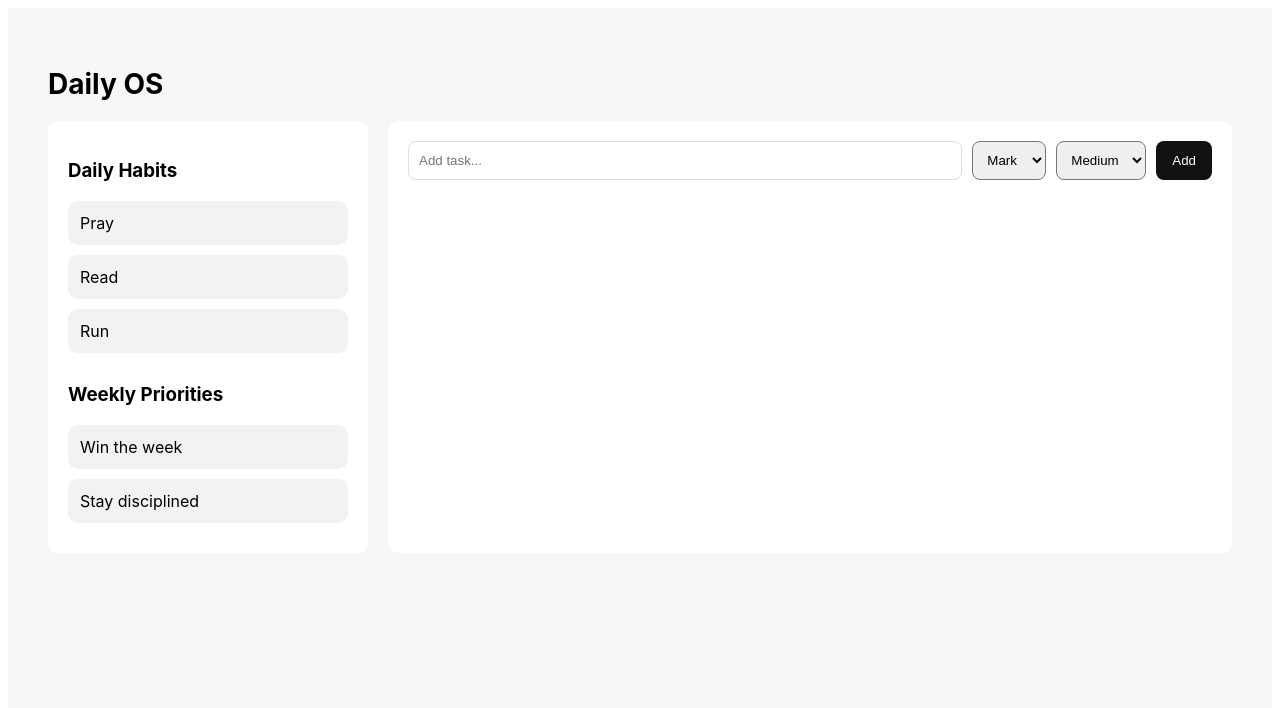
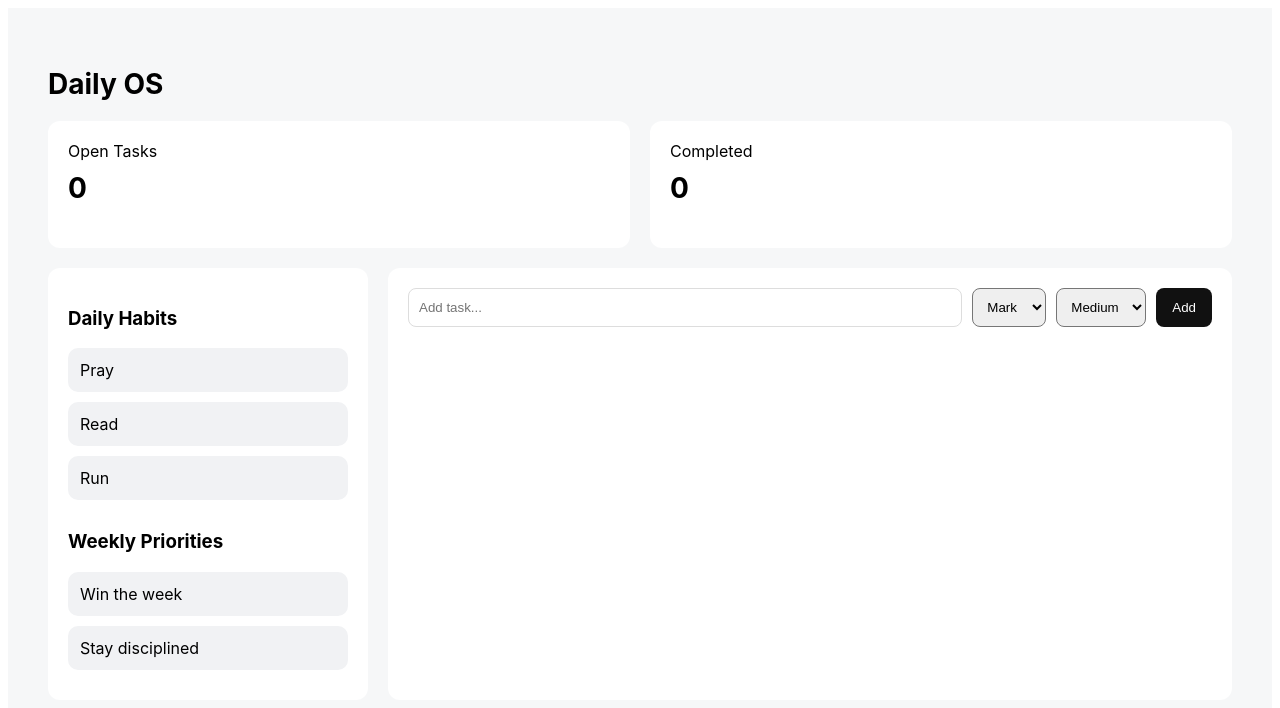
Before and after one commit to nikitaline-code/nl-operating-system, a Next.js app: page /tasks in a window 1280 px wide. Shown: the top 708 px of the page. Built offline with nearby package versions, Linux system fonts and the light colour scheme.

Commit message:
Update tasks.js

```diff
--- a/pages/tasks.js
+++ b/pages/tasks.js
@@ -12,7 +12,7 @@ export default function Tasks() {
     { name: "Run", done: false },
   ]);
 
-  const [weekly, setWeekly] = useState([
+  const [weekly] = useState([
     "Win the week",
     "Stay disciplined",
   ]);
@@ -59,16 +59,33 @@ export default function Tasks() {
     setHabits(updated);
   };
 
+  const openCount = tasks.filter((t) => !t.done).length;
+  const completedCount = tasks.filter((t) => t.done).length;
+
   return (
     <div style={styles.page}>
       {/* HEADER */}
       <h1 style={styles.title}>Daily OS</h1>
 
+      {/* STATS */}
+      <div style={styles.statsRow}>
+        <div style={styles.statCard}>
+          <span>Open Tasks</span>
+          <h2 style={styles.statNumber}>{openCount}</h2>
+        </div>
+
+        <div style={styles.statCard}>
+          <span>Completed</span>
+          <h2 style={styles.statNumber}>{completedCount}</h2>
+        </div>
+      </div>
+
       {/* MAIN */}
       <div style={styles.main}>
-        {/* LEFT PANEL */}
+        {/* LEFT */}
         <div style={styles.left}>
           <h3>Daily Habits</h3>
+
           {habits.map((h, i) => (
             <div
               key={i}
@@ -83,6 +100,7 @@ export default function Tasks() {
           ))}
 
           <h3 style={{ marginTop: 30 }}>Weekly Priorities</h3>
+
           {weekly.map((w, i) => (
             <div key={i} style={styles.habit}>
               {w}
@@ -90,7 +108,7 @@ export default function Tasks() {
           ))}
         </div>
 
-        {/* RIGHT PANEL */}
+        {/* RIGHT */}
         <div style={styles.right}>
           {/* INPUT */}
           <div style={styles.inputRow}>
@@ -134,7 +152,7 @@ export default function Tasks() {
                 opacity: t.done ? 0.5 : 1,
               }}
             >
-              {/* LEFT SIDE */}
+              {/* TEXT */}
               <div onClick={() => toggleTask(i)} style={{ flex: 1 }}>
                 {t.text}
               </div>
@@ -154,7 +172,7 @@ export default function Tasks() {
                 {t.priority}
               </span>
 
-              {/* PERSON TAG */}
+              {/* PERSON */}
               <span style={styles.person}>{t.person}</span>
 
               {/* REORDER */}
@@ -170,7 +188,7 @@ export default function Tasks() {
   );
 }
 
-/* ---------------- STYLES ---------------- */
+/* ---------- STYLES ---------- */
 
 const styles = {
   page: {
@@ -183,6 +201,24 @@ const styles = {
   title: {
     fontSize: 28,
     marginBottom: 20,
+  },
+
+  statsRow: {
+    display: "flex",
+    gap: 20,
+    marginBottom: 20,
+  },
+
+  statCard: {
+    background: "#fff",
+    padding: 20,
+    borderRadius: 12,
+    flex: 1,
+  },
+
+  statNumber: {
+    fontSize: 28,
+    marginTop: 10,
   },
 
   main: {
```
